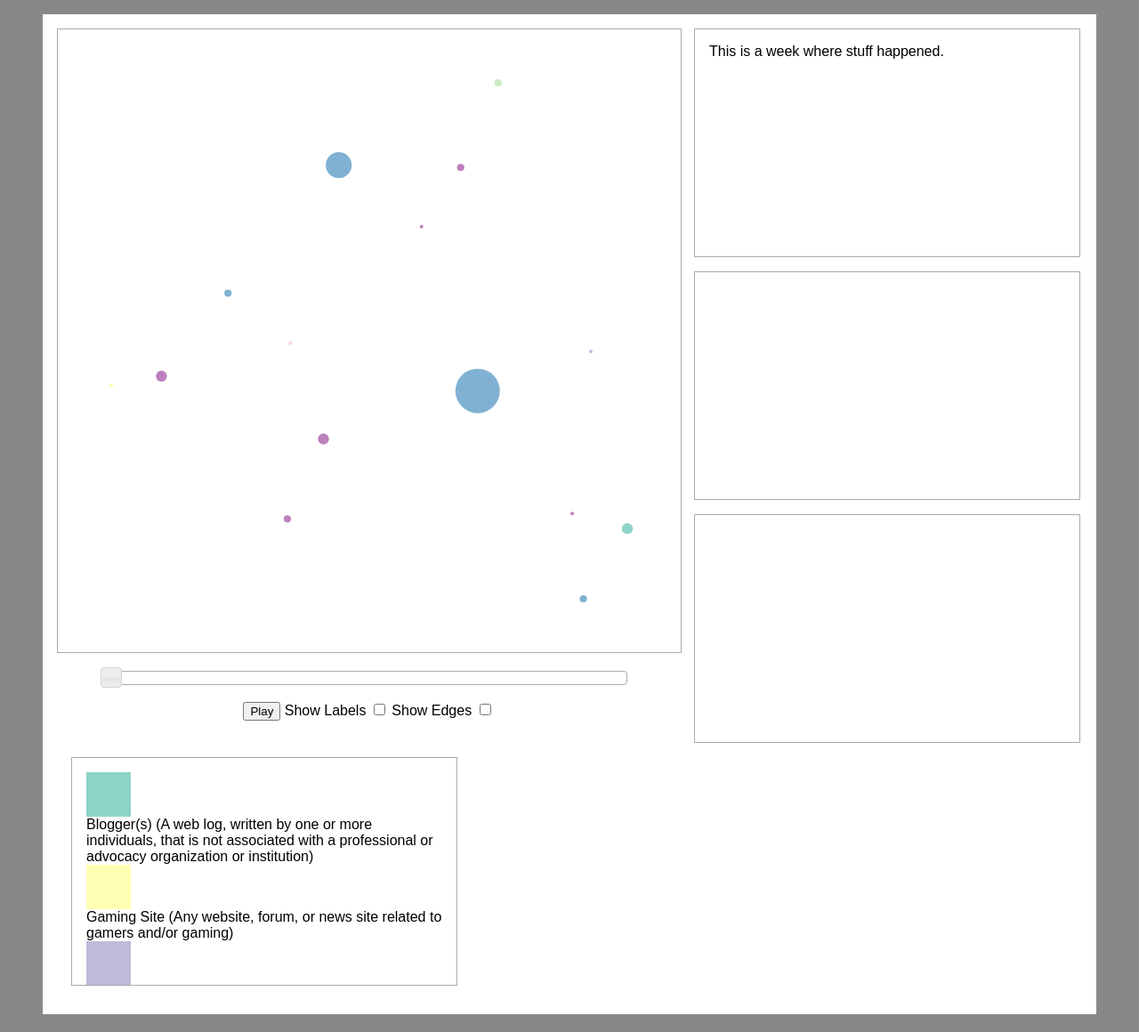
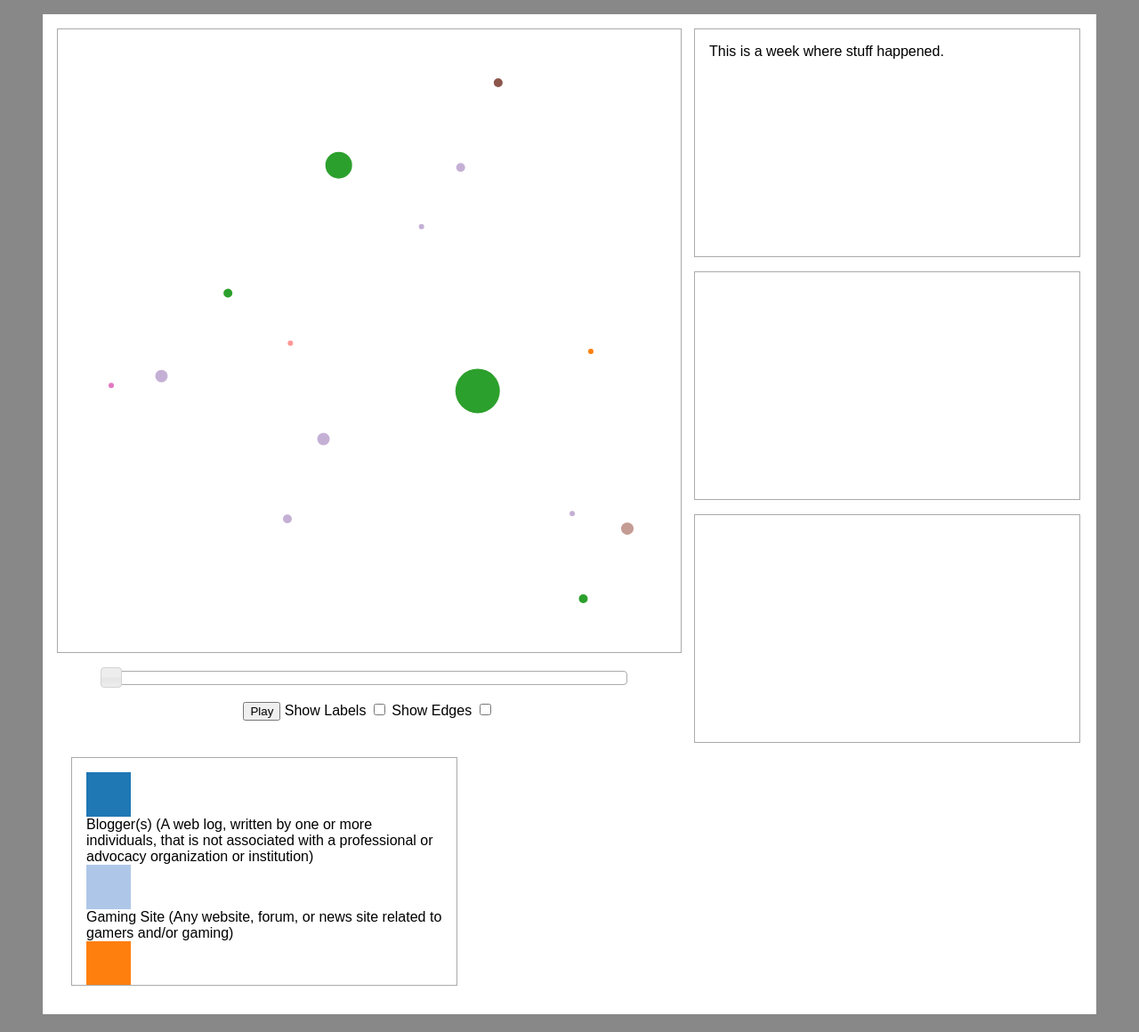
Before and after one commit to Spencerx/mediacloud-graph, a plain HTML site: page index.html in a window 1280 px wide. Shown: the whole page at 89% size. Drawn offline with Linux system fonts and the light colour scheme.

Commit message:
more refactoring

```diff
--- a/graph.js
+++ b/graph.js
@@ -1,7 +1,7 @@
 var GRAPH_WIDTH       = 700,
     GRAPH_HEIGHT      = 700,
     MAX_SIZE          = 25,
-    MIN_SIZE          = 2,
+    MIN_SIZE          = 3,
     MAX_FONT_SIZE     = 36,
     MIN_FONT_SIZE     = 3,
     X_MARGIN          = 60,
@@ -15,7 +15,8 @@ var GRAPH_WIDTH       = 700,
     LABEL_OFFSET      = 0.3,
     radius            = d3.scale.linear().domain([0,1]).range([MIN_SIZE, MAX_SIZE]),
     fontSize          = d3.scale.linear().domain([MIN_SIZE,MAX_SIZE]).range([MIN_FONT_SIZE, MAX_FONT_SIZE]).clamp(true),
-    siteCategory      = d3.scale.ordinal().domain(siteCategories).range(colorbrewer.Set3[11]);
+    //siteCategory      = d3.scale.ordinal().domain(siteCategories).range(colorbrewer.Set3[11]);
+    siteCategory      = d3.scale.category20();
 
 var svg = setupGraph();
 setupLegend(siteCategories);
@@ -27,57 +28,14 @@ d3.json('frames3.json', function(frames) {
         max: frames.length - 1,
         range: "min",
         change: function(event, ui) {
-            go(frames[ui.value]);
+            animate(frames[ui.value]);
         }
     });
-    go(frames[0]);
+    animate(frames[0]);
     d3.select('#play').on('click', function(d, i) { play(frames); });
 });
 
-function showLabels() {
-    if (!d3.select('#show-labels:checked').empty()) {
-        d3.selectAll('text.label')
-            .classed('hidden', function(n) { return fontSize(radius(n.size)) < LABEL_SIZE_CUTOFF; })
-    } else {
-        d3.selectAll('text.label').classed('hidden', true);
-    }
-}
-
-function setupLegend(siteCategories) {
-    siteCategories.forEach(function(category) {
-        var div = d3.select('#legend').append('div');
-        div.append('div').style('width', '50px').style('height', '50px')
-        .style('background-color', function() { return siteCategory(category); });
-        div.append('span').text(category);
-    });
-}
-
-function setupEventListeners() {
-    d3.select('#show-edges').on('click', function() {
-        if (!d3.select(this).filter(':checked').empty()) {
-            showLinks(d3.selectAll('line.link'));
-        } else {
-            setLinkEndAttrs(d3.selectAll('line.link').classed('hidden', true));
-        }
-    });
-    d3.select('#show-labels').on('click', showLabels);
-    d3.select('#graph').on('click', unhighlightNode, true);
-}
-
-function redraw() {
-    xScale = d3.scale.linear().domain([-1 * (d3.event.scale - 1) * svg.node().getBBox().width, 0]).range([-1 * (d3.event.scale - 1) * svg.node().getBBox().width, 0]).clamp(true);
-    yScale = d3.scale.linear().domain([-1 * (d3.event.scale - 1) * svg.node().getBBox().height, 0]).range([-1 * (d3.event.scale - 1) * svg.node().getBBox().height, 0]).clamp(true);
-    d3.event.translate = [xScale(d3.event.translate[0]), yScale(d3.event.translate[1])];
-    svg.attr("transform", "translate(" + d3.event.translate + ")scale(" + d3.event.scale + ")");
-    d3.selectAll('circle').attr('r', function(n) { return radius(n.size) / d3.event.scale; });
-    d3.selectAll('line.link').style('stroke-width', function() { return 1 / d3.event.scale; });
-    d3.selectAll('text.label').style('font-size', function(n) {
-        var size = fontSize(radius(n.size)) / d3.event.scale;
-        return size > LABEL_SIZE_CUTOFF / d3.event.scale ? size + 'px' : '0';
-    }).attr('dy', function() { return LABEL_OFFSET + 'em'; });
-}
-
-function go(frame, i) {
+function animate(frame, i) {
     // Calculate the denormalized position so we can use it later
     frame.nodes = frame.nodes.map(function(n) {
         n.denormPosition = denormalizePosition(n.position);
@@ -88,7 +46,7 @@ function go(frame, i) {
     var nodes = svg.selectAll("g.node")
         .data(frame.nodes, function(n) { return n.id; })
     var links = svg.selectAll("line.link")
-        .data(frame.links, function(l) { return l.source + '->' + l.target; });
+        .data(frame.links, function(l) { return l.id; })
 
     // Enter
     var group = addGroup(nodes);
@@ -112,6 +70,8 @@ function go(frame, i) {
     exitTrans.select('text.label').style('font-size', '0px');
     exitTrans.remove();
     links.exit().transition().style('stroke-width', 0).remove();
+
+    hideLinks(links);
 
     // Keep slider in sync with playing
     if (typeof i != 'undefined') { $('#date-slider').slider('value', i); }
@@ -137,41 +97,92 @@ function go(frame, i) {
     showLabels();
 }
 
-function getNodeLinks(node) {
-    var links = d3.selectAll('line.link').filter(function(link) {
-        return link.source == node.index || link.target == node.index;
-    });
-    return links;
-}
-function highlightNode(node) {
-    d3.select(this).classed('selected', true);
-    if (node.screenshot) {
-        d3.select('#image').html('<img src="' + node.screenshot + '" />');
-    } else {
-        d3.select('#image').html('');
-    }
+function setupGraph() {
+    var svg = d3.select("#graph")
+        .append("svg")
+        .attr("width", GRAPH_WIDTH)
+        .attr("height", GRAPH_HEIGHT)
+        .attr("pointer-events", "all")
+        .append('g')
+        .attr('id', 'zoom-wrap')
+        .call(d3.behavior.zoom().scaleExtent([1, MAX_ZOOM]).on("zoom", redraw))
+        .append('g');
 
-    if (d3.select('#show-labels:checked').empty()) {
-        d3.selectAll('text.label').classed('hidden', true);
-    }
-    d3.select(this).select('text.label')
-        .classed('hidden', false)
-        .style('font-size', function(n) {
-            return parseInt(d3.select(this).style('font-size')) < 16 ? 16 : fontSize(radius(node.size));
-        });
-    d3.selectAll('g.node').classed('not-selected', function(n) { return n != node; });
-    populateNodeInfo(node);
-    setLinkEndAttrs(d3.selectAll('line.link'));
-    showLinks(getNodeLinks(node));
+    svg.append('svg:rect')
+        .attr('width', GRAPH_WIDTH)
+        .attr('height', GRAPH_HEIGHT)
+        .attr('fill', 'white');
+
+    svg.append('svg:defs')
+        .append('svg:marker')
+        .attr('id', 'triangle')
+        .attr('viewBox', '0 0 10 10')
+        .attr('refX', 1)
+        .attr('refY', 5)
+        .attr('markerWidth', 6)
+        .attr('markerHeight', 6)
+        .attr('orient', 'auto')
+        .append('path')
+        .attr('d', 'M 0 0 L 10 5 L 0 10 z');
+
+    d3.select('#date-slider').style('width', (GRAPH_WIDTH - 2 * X_MARGIN) + 'px');
+    d3.select('#graph-wrapper').style('width', GRAPH_WIDTH + 'px');
+
+    return svg;
 }
 
-function unhighlightNode() {
-    d3.selectAll('g.node').classed('not-selected', false).classed('selected', false);
-    d3.selectAll('line.link').classed('hidden', true);
-    if (d3.select('#show-labels:checked').empty()) {
-        d3.selectAll('text.label').classed('hidden', true);
-    }
-    d3.select('#node-info').html('');
+function setupLegend(siteCategories) {
+    siteCategories.forEach(function(category) {
+        var div = d3.select('#legend').append('div');
+        div.append('div').style('width', '50px').style('height', '50px')
+        .style('background-color', function() { return siteCategory(category); });
+        div.append('span').text(category);
+    });
+}
+
+function setupEventListeners() {
+    d3.select('#show-edges').on('click', function() {
+        if (!d3.select(this).filter(':checked').empty()) {
+            showLinks(d3.selectAll('line.link'));
+        } else {
+            minMaxLink(d3.selectAll('line.link').classed('hidden', true));
+        }
+    });
+    d3.select('#show-labels').on('click', showLabels);
+    d3.select('#graph').on('click', unhighlightNode, true);
+}
+
+function redraw() {
+    xScale = d3.scale.linear().domain([-1 * (d3.event.scale - 1) * svg.node().getBBox().width, 0]).range([-1 * (d3.event.scale - 1) * svg.node().getBBox().width, 0]).clamp(true);
+    yScale = d3.scale.linear().domain([-1 * (d3.event.scale - 1) * svg.node().getBBox().height, 0]).range([-1 * (d3.event.scale - 1) * svg.node().getBBox().height, 0]).clamp(true);
+    d3.event.translate = [xScale(d3.event.translate[0]), yScale(d3.event.translate[1])];
+    svg.attr("transform", "translate(" + d3.event.translate + ")scale(" + d3.event.scale + ")");
+    d3.selectAll('circle').attr('r', function(n) { return radius(n.size) / d3.event.scale; });
+    d3.selectAll('line.link').style('stroke-width', function() { return 1 / d3.event.scale; });
+    d3.selectAll('text.label').style('font-size', function(n) {
+        var size = fontSize(radius(n.size)) / d3.event.scale;
+        return size > LABEL_SIZE_CUTOFF / d3.event.scale ? size + 'px' : '0';
+    }).attr('dy', function() { return LABEL_OFFSET + 'em'; });
+}
+
+function addGroup(nodes) {
+    var group = nodes.enter()
+        .append("g")
+        .attr("class", "node")
+        .attr("transform", function(n) { return "translate("
+            + n.denormPosition.x + "," + n.denormPosition.y + ")"; })
+        .classed('not-selected', function() { return !d3.select('.not-selected').empty(); });
+    return group;
+}
+
+function addLink(frame, currentLinks) {
+    var linkEnter = currentLinks.enter()
+        .insert("line", 'g.node')
+        //    .style('marker-end', 'url(#triangle)')
+        .attr("class", "link")
+        .classed('hidden', function() { return d3.select('#show-edges:checked').empty(); })
+        .datum(function(l) { return updateInteralLinkPosition(l, frame); });
+    minMaxLink(linkEnter);
 }
 
 function addCircle(group) {
@@ -224,10 +235,7 @@ function updateText(trans) {
 }
 
 function updateLink(links, frame) {
-    var hiddenLinks = links.datum(function(l) { return updateInteralLinkPosition(l, frame); }).filter('.hidden'),
-        shownLinks = links.filter(':not(.hidden)').transition().duration(DURATION);
-    setLinkEndAttrs(hiddenLinks);
-    setLinkEndAttrs(shownLinks, true);
+    links.datum(function(l) { return updateInteralLinkPosition(l, frame); });
 }
 
 function updateFrameNarrative(frame) {
@@ -238,38 +246,109 @@ function updateFrameNarrative(frame) {
     }
 }
 
-function setupGraph() {
-    var svg = d3.select("#graph")
-        .append("svg")
-        .attr("width", GRAPH_WIDTH)
-        .attr("height", GRAPH_HEIGHT)
-        .attr("pointer-events", "all")
-        .append('g')
-        .attr('id', 'zoom-wrap')
-        .call(d3.behavior.zoom().scaleExtent([1, MAX_ZOOM]).on("zoom", redraw))
-        .append('g');
+function showLabels() {
+    if (!d3.select('#show-labels:checked').empty()) {
+        d3.selectAll('text.label')
+            .classed('hidden', function(n) { return fontSize(radius(n.size)) < LABEL_SIZE_CUTOFF; })
+    } else {
+        d3.selectAll('text.label').classed('hidden', true);
+    }
+}
 
-    svg.append('svg:rect')
-        .attr('width', GRAPH_WIDTH)
-        .attr('height', GRAPH_HEIGHT)
-        .attr('fill', 'white');
+function showLinks(links) {
 
-    svg.append('svg:defs')
-        .append('svg:marker')
-        .attr('id', 'triangle')
-        .attr('viewBox', '0 0 10 10')
-        .attr('refX', 1)
-        .attr('refY', 5)
-        .attr('markerWidth', 6)
-        .attr('markerHeight', 6)
-        .attr('orient', 'auto')
-        .append('path')
-        .attr('d', 'M 0 0 L 10 5 L 0 10 z');
+    /*
+    links.each(function(link) {
+        d3.selectAll('g.node').filter(function(node) {
+            return link.source == node.index;
+        }).select('circle').transition().style('fill', '#ee2222').style('fill-opacity', 1);
+        d3.selectAll('g.node').filter(function(node) {
+            return link.target == node.index;
+        }).select('circle').transition().style('fill', '#2222ee').style('fill-opacity', 1);
+    })
+    */
 
-    d3.select('#date-slider').style('width', (GRAPH_WIDTH - 2 * X_MARGIN) + 'px');
-    d3.select('#graph-wrapper').style('width', GRAPH_WIDTH + 'px');
+    maximizeLinks(links.classed('hidden', false).transition().duration(DURATION));
+}
 
-    return svg;
+function hideLinks(links) {
+    minimizeLinks(links.classed('hidden', true).transition());
+}
+
+function getNodeLinks(node) {
+    var links = d3.selectAll('line.link').filter(function(link) {
+        return link.source == node.index || link.target == node.index;
+    });
+    return links;
+}
+
+function highlightNode(node) {
+    d3.select(this).classed('selected', true);
+    if (node.screenshot) {
+        d3.select('#image').html('<img src="' + node.screenshot + '" />');
+    } else {
+        d3.select('#image').html('');
+    }
+
+    if (d3.select('#show-labels:checked').empty()) {
+        d3.selectAll('text.label').classed('hidden', true);
+    }
+    d3.select(this).select('text.label')
+        .classed('hidden', false)
+        .style('font-size', function(n) {
+            return parseInt(d3.select(this).style('font-size')) < 16 ? 16 : fontSize(radius(node.size));
+        });
+    d3.selectAll('g.node').classed('not-selected', function(n) { return n != node; });
+    populateNodeInfo(node);
+    minMaxLink(d3.selectAll('line.link'));
+    showLinks(getNodeLinks(node));
+}
+
+function unhighlightNode() {
+    d3.selectAll('g.node').classed('not-selected', false).classed('selected', false);
+    d3.selectAll('line.link').classed('hidden', true);
+    if (d3.select('#show-labels:checked').empty()) {
+        d3.selectAll('text.label').classed('hidden', true);
+    }
+    d3.select('#node-info').html('');
+}
+
+function updateInteralLinkPosition(link, frame) {
+    if (link.source == 29 && link.target == 15) {
+        console.log(link);
+        console.log(frame.nodes[link.source]);
+        console.log(frame.nodes[link.target]);
+        }
+    link.position = {
+        x1: frame.nodes[link.source].denormPosition.x,
+        y1: frame.nodes[link.source].denormPosition.y,
+        x2: frame.nodes[link.target].denormPosition.x,
+        y2: frame.nodes[link.target].denormPosition.y
+    };
+    return link;
+}
+
+function minimizeLinks(links) {
+    minMaxLink(links);
+}
+
+function maximizeLinks(links) {
+    minMaxLink(links, true);
+}
+
+function minMaxLink(links, maximized) {
+    links
+        .attr('x1', function(l) { return l.position.x1; })
+        .attr('y1', function(l) { return l.position.y1; });
+    if (maximized) {
+        links
+            .attr('x2', function(l) { return l.position.x2; })
+            .attr('y2', function(l) { return l.position.y2; })
+    } else {
+        links
+            .attr('x2', function(l) { return l.position.x1; })
+            .attr('y2', function(l) { return l.position.y1; })
+    }
 }
 
 function denormalizePosition(position) {
@@ -289,73 +368,8 @@ function populateNodeInfo(node) {
     );
 }
 
-function addGroup(nodes) {
-    var group = nodes.enter()
-        .append("g")
-        .attr("class", "node")
-        .attr("transform", function(n) { return "translate("
-            + n.denormPosition.x + "," + n.denormPosition.y + ")"; })
-        .classed('not-selected', function() { return !d3.select('.not-selected').empty(); });
-    return group;
-}
-
-function addLink(frame, currentLinks) {
-    var linkEnter = currentLinks.enter()
-        .insert("line", 'g.node')
-        //    .style('marker-end', 'url(#triangle)')
-        .attr("class", "link")
-        .classed('hidden', function() { return d3.select('#show-edges:checked').empty(); })
-        .datum(function(l) { return updateInteralLinkPosition(l, frame); });
-    setLinkEndAttrs(linkEnter);
-}
-
-function showLinks(links) {
-
-    /*
-    links.each(function(link) {
-        d3.selectAll('g.node').filter(function(node) {
-            return link.source == node.index;
-        }).select('circle').transition().style('fill', '#ee2222').style('fill-opacity', 1);
-        d3.selectAll('g.node').filter(function(node) {
-            return link.target == node.index;
-        }).select('circle').transition().style('fill', '#2222ee').style('fill-opacity', 1);
-    })
-    */
-
-    links
-        .classed('hidden', false)
-        .transition().duration(DURATION)
-        .attr('x2', function(l) { return l.position.x2; })
-        .attr('y2', function(l) { return l.position.y2; });
-}
-
-function updateInteralLinkPosition(link, frame) {
-    link.position = {
-        x1: frame.nodes[link.source].denormPosition.x,
-        y1: frame.nodes[link.source].denormPosition.y,
-        x2: frame.nodes[link.target].denormPosition.x,
-        y2: frame.nodes[link.target].denormPosition.y
-    };
-    return link;
-}
-
-function setLinkEndAttrs(links, maximized) {
-    links
-        .attr('x1', function(l) { return l.position.x1; })
-        .attr('y1', function(l) { return l.position.y1; })
-    if (maximized) {
-    links
-        .attr('x2', function(l) { return l.position.x2; })
-        .attr('y2', function(l) { return l.position.y2; })
-    } else {
-    links
-        .attr('x2', function(l) { return l.position.x1; })
-        .attr('y2', function(l) { return l.position.y1; })
-    }
-}
-
 function play(frames) {
     frames.forEach(function(frame, i) {
-        setTimeout(go, i * TIMEOUT, frame, i);
+        setTimeout(animate, i * TIMEOUT, frame, i);
     })
 }
--- a/style.css
+++ b/style.css
@@ -39,7 +39,7 @@ g.selected text {
 }
 line.link {
     stroke: #aaa;
-    opacity: 0.5;
+    opacity: 0.7;
 }
 #date-slider {
     margin: 0 auto 1em;
```
